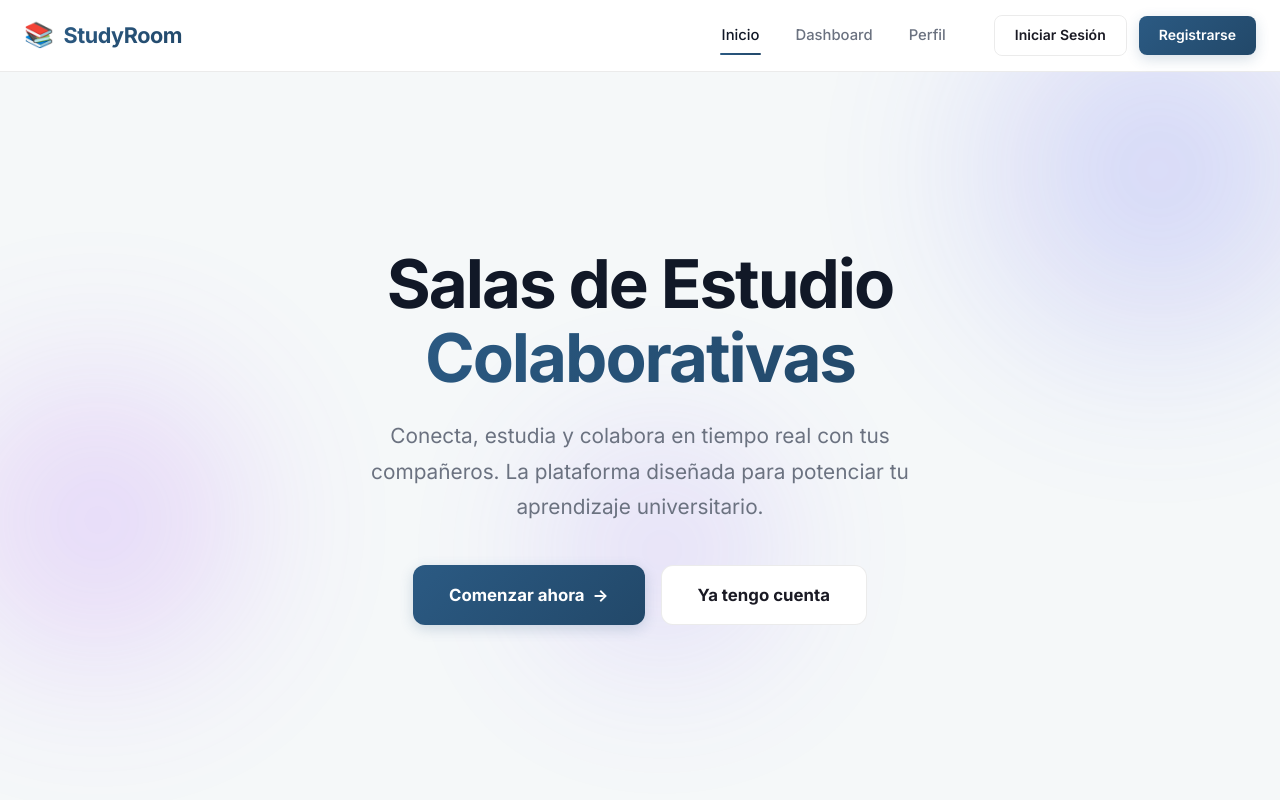
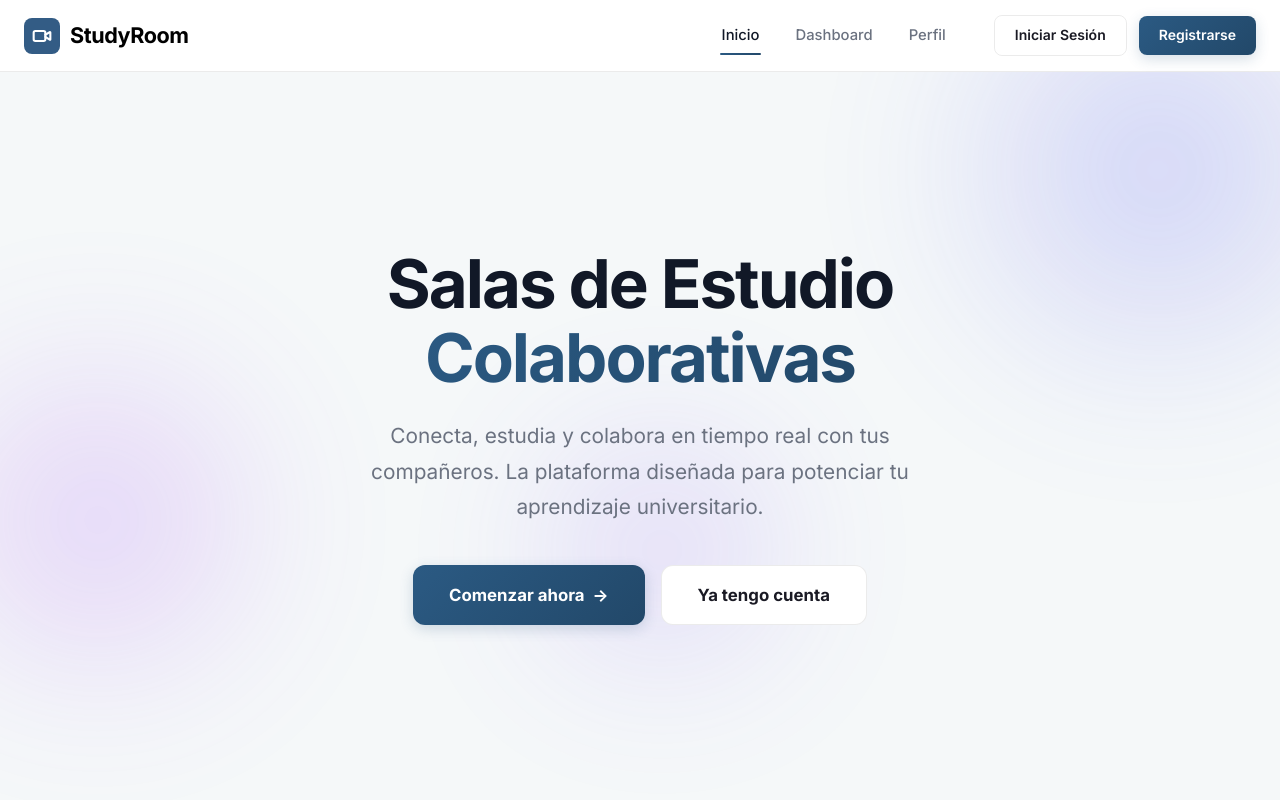
Before and after one commit to torvaldXD/miniproyecto2_frontend, a React (Vite) app: page / in a window 1280 px wide. Shown: the top 800 px of the page. Built offline with nearby package versions, Linux system fonts and the light colour scheme.

Commit message:
feat: add camera icon to navbar

```diff
--- a/src/components/Layout/Layout.css
+++ b/src/components/Layout/Layout.css
@@ -154,15 +154,18 @@
   opacity: 0.85;
 }
 
-.navbar__logo {
-  font-size: 1.5rem;
+.navbar__logo-container {
+  display: flex;
+  align-items: center;
+  justify-content: center;
+  width: 36px;
+  height: 36px;
+  background-color: #335c85;
+  border-radius: 8px;
 }
 
 .navbar__brand-text {
-  background: var(--gradient-primary);
-  -webkit-background-clip: text;
-  -webkit-text-fill-color: transparent;
-  background-clip: text;
+  color: #000000;
 }
 
 /* Menu container */
--- a/src/components/Layout/Navbar.jsx
+++ b/src/components/Layout/Navbar.jsx
@@ -1,5 +1,6 @@
 import { useState } from 'react';
 import { NavLink, Link } from 'react-router-dom';
+import { Video } from 'lucide-react';
 import './Layout.css';
 
 export default function Navbar() {
@@ -12,7 +13,9 @@ export default function Navbar() {
     <nav className="navbar" aria-label="Navegación principal">
       <div className="navbar__container">
         <Link to="/" className="navbar__brand" aria-label="StudyRoom — Ir al inicio">
-          <span className="navbar__logo" aria-hidden="true">📚</span>
+          <div className="navbar__logo-container" aria-hidden="true">
+            <Video size={20} color="white" strokeWidth={2.5} />
+          </div>
           <span className="navbar__brand-text">StudyRoom</span>
         </Link>
 
```
